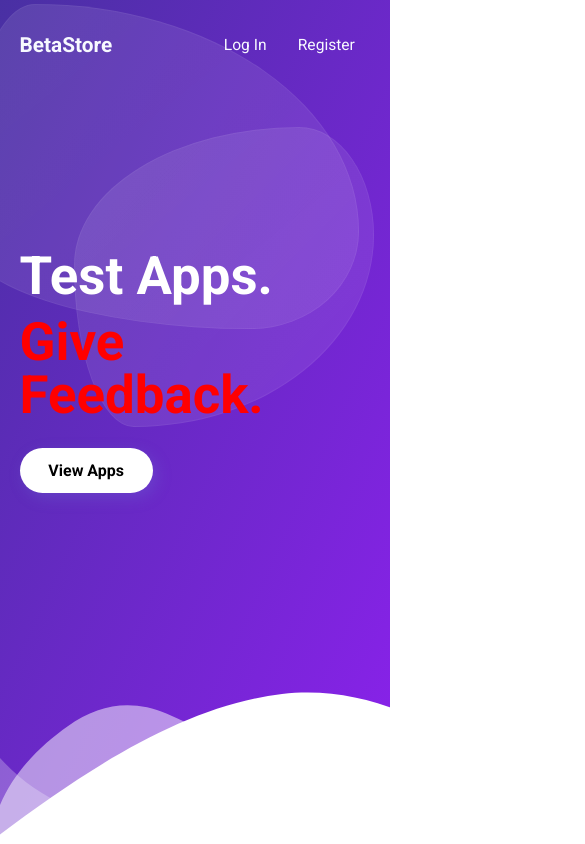
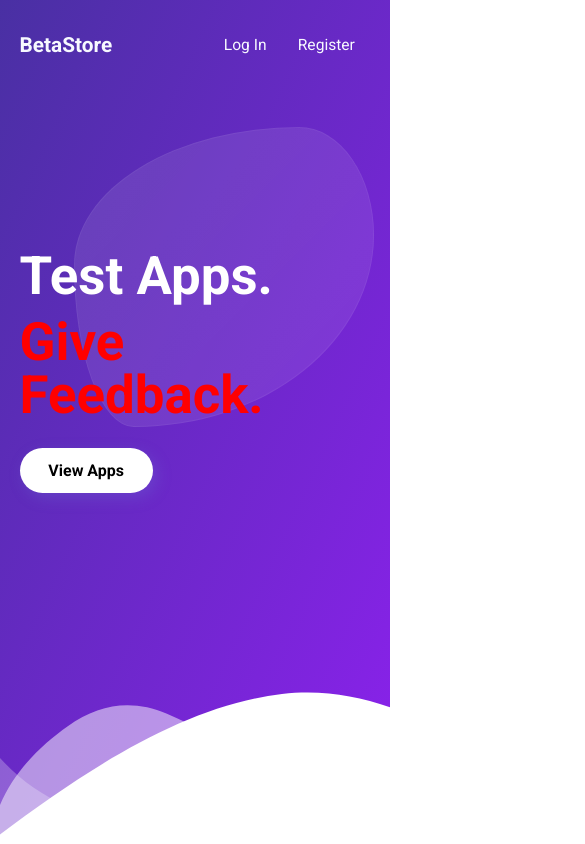
Before and after one commit to floriankulig/testiply, a Next.js app: page / in a window 390 px wide. Shown: the top 844 px of the page, 585 px wide, since content can reach past the window. Built offline with nearby package versions, Linux system fonts and the light colour scheme.

Commit message:
fixed overflow bug on mobile

```diff
--- a/src/components/home/Hero.tsx
+++ b/src/components/home/Hero.tsx
@@ -48,6 +48,7 @@ const DividerWrapper = styled.div`
     position: relative;
     width: 100%;
     height: 100%;
+    overflow: hidden;
 
     .circle{
         position: absolute;
@@ -75,6 +76,8 @@ const DividerWrapper = styled.div`
             border-radius: 19% 81% 27% 73% / 70% 70% 30% 30%;
             width: 400px;
             height: 325px;
+            visibility: hidden;
+            @media (${({ theme }) => theme.bp.small}){ visibility: visible;}
         }
     }
 
```
